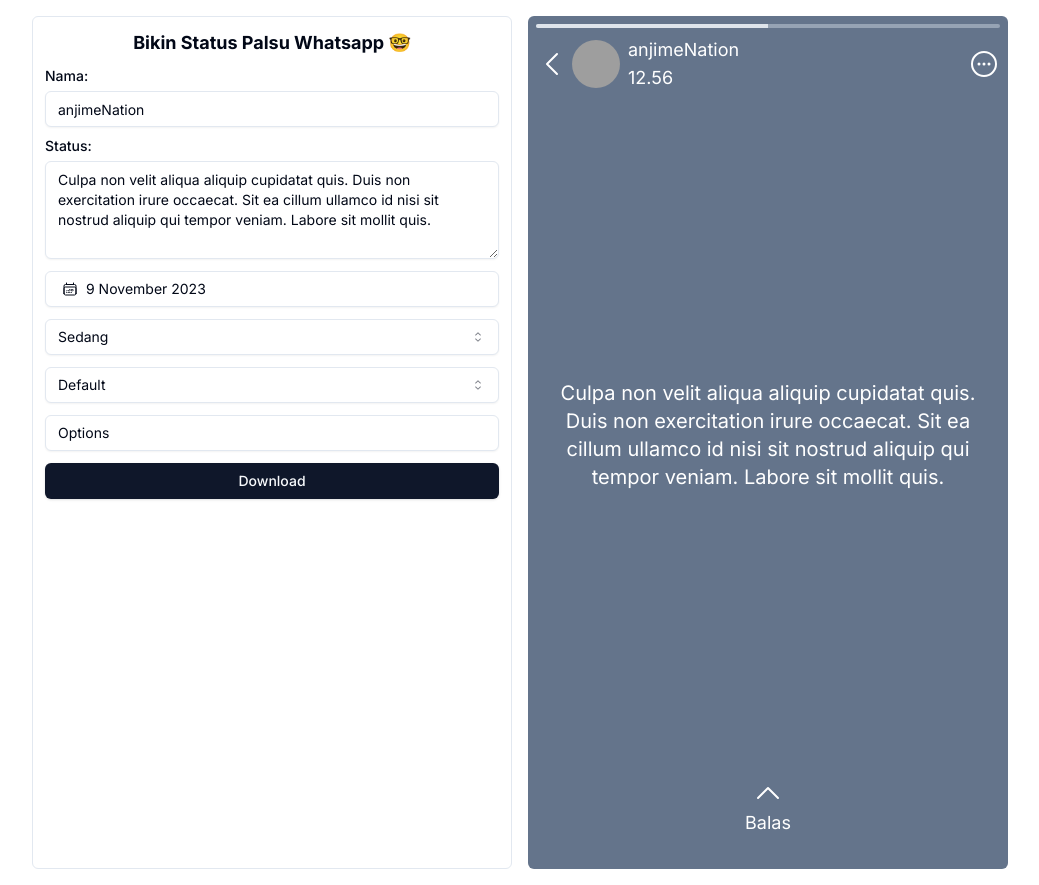
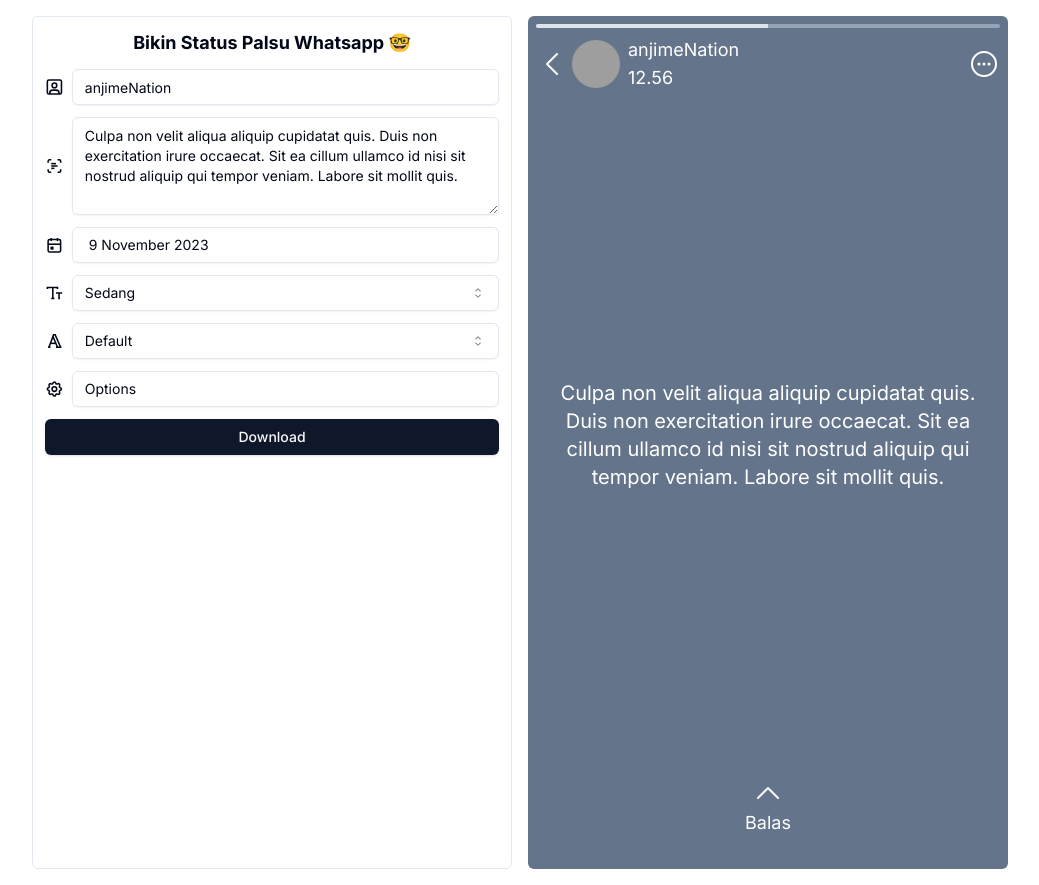
Before and after one commit to dotslashf/whatsapp-status-generator, a Next.js app: page / in a window 1280 px wide. Shown: the whole page, without its empty margins (120-1159 px from the left). Built offline with nearby package versions, Linux system fonts and the light colour scheme; grey boxes are pictures that could not be loaded.

Commit message:
feat: add icons and update UI components

```diff
--- a/app/components/Form.tsx
+++ b/app/components/Form.tsx
@@ -15,6 +15,14 @@ import {
   CollapsibleContent,
   CollapsibleTrigger,
 } from '@/components/ui/collapsible';
+import {
+  CalendarIcon,
+  ConfigIcon,
+  FontIcon,
+  PersonIcon,
+  SizeIcon,
+  TextIcon,
+} from './Icons';
 interface FormProps {
   onButtonClick: () => void;
 }
@@ -65,6 +73,8 @@ export default function Form(props: FormProps) {
         onChange={(e) => {
           setForm({ ...form, name: e.target.value });
         }}
+        icon={<PersonIcon className="w-5 h-5 mr-2 " />}
+        isLabelHidden={true}
       />
       <InputWithLabel
         id="status"
@@ -75,30 +85,43 @@ export default function Form(props: FormProps) {
         onChange={(e) => {
           setForm({ ...form, status: e.target.value });
         }}
+        icon={<TextIcon className="w-5 h-5 mr-2 " />}
+        isLabelHidden={true}
       />
+      <div className="flex items-center">
+        <CalendarIcon className="w-5 h-5 mr-2 " />
         <DatePicker />
+      </div>
+      <div className="flex items-center">
+        <SizeIcon className="w-5 h-5 mr-2 " />
         <SelectDropdown
           placeholder="Ukuran Text"
           options={textSizeOptions}
           id="statusTextSize"
         />
+      </div>
+      <div className="flex items-center">
+        <FontIcon className="w-5 h-5 mr-2 " />
         <SelectDropdown
           placeholder="Jenis Font"
           options={textFontOptions}
           id="statusFontName"
         />
+      </div>
       <Collapsible>
+        <div className="flex items-center">
+          <ConfigIcon className="w-5 h-5 mr-2 " />
           <CollapsibleTrigger className="flex items-center justify-between w-full px-3 py-2 text-sm bg-white border rounded-md shadow-sm h-9 border-input ring-offset-background placeholder:text-muted-foreground focus:outline-none focus:ring-1 focus:ring-ring disabled:cursor-not-allowed disabled:opacity-50">
             <span>Options</span>
           </CollapsibleTrigger>
-        <CollapsibleContent id="options" className="flex flex-col space-y-2">
+        </div>
+        <CollapsibleContent id="options" className="flex flex-col space-y-3">
           <div className="flex justify-between mt-4 space-x-4">
             <InputWithLabel
               id="avatar"
               type="file"
               name="Avatar: "
               value={''}
-              className="w-2/3"
               onChange={(e) => {
                 if (e.target.files) {
                   setForm({
@@ -155,6 +178,7 @@ export default function Form(props: FormProps) {
                 }
               }}
             />
+          </div>
           <div className="grid items-center w-full gap-y-2">
             <Label htmlFor="statusPercentage">Persentase Status:</Label>
             <div className="flex w-full gap-x-2">
@@ -176,11 +200,10 @@ export default function Form(props: FormProps) {
               />
             </div>
           </div>
-          </div>
           <div className="flex space-x-4">
             <ColorPicker
               id="backgroundColor"
-              name="Warna Latar Belakang:"
+              name="Warna Latar:"
               value={form.backgroundColor}
               gradient={true}
               onChange={(e) => {
--- /dev/null
+++ b/app/components/Icons.tsx
@@ -0,0 +1,111 @@
+interface IconProps {
+  className?: string;
+}
+
+export const SizeIcon = (props: IconProps) => (
+  <svg
+    xmlns="http://www.w3.org/2000/svg"
+    className={props.className}
+    viewBox="0 0 24 24"
+    strokeWidth="2"
+    stroke="currentColor"
+    fill="none"
+  >
+    <path stroke="none" d="M0 0h24v24H0z" fill="none" />
+    <path d="M3 7v-2h13v2" />
+    <path d="M10 5v14" />
+    <path d="M12 19h-4" />
+    <path d="M15 13v-1h6v1" />
+    <path d="M18 12v7" />
+    <path d="M17 19h2" />
+  </svg>
+);
+
+export const FontIcon = (props: IconProps) => (
+  <svg
+    xmlns="http://www.w3.org/2000/svg"
+    className={props.className}
+    viewBox="0 0 24 24"
+    strokeWidth="2"
+    stroke="currentColor"
+    fill="none"
+  >
+    <path stroke="none" d="M0 0h24v24H0z" fill="none" />
+    <path d="M4 20l3 0" />
+    <path d="M14 20l7 0" />
+    <path d="M6.9 15l6.9 0" />
+    <path d="M10.2 6.3l5.8 13.7" />
+    <path d="M5 20l6 -16l2 0l7 16" />
+  </svg>
+);
+
+export const CalendarIcon = (props: IconProps) => (
+  <svg
+    xmlns="http://www.w3.org/2000/svg"
+    className={props.className}
+    viewBox="0 0 24 24"
+    strokeWidth="2"
+    stroke="currentColor"
+    fill="none"
+  >
+    <path stroke="none" d="M0 0h24v24H0z" fill="none" />
+    <path d="M4 5m0 2a2 2 0 0 1 2 -2h12a2 2 0 0 1 2 2v12a2 2 0 0 1 -2 2h-12a2 2 0 0 1 -2 -2z" />
+    <path d="M16 3l0 4" />
+    <path d="M8 3l0 4" />
+    <path d="M4 11l16 0" />
+    <path d="M8 15h2v2h-2z" />
+  </svg>
+);
+
+export const TextIcon = (props: IconProps) => (
+  <svg
+    xmlns="http://www.w3.org/2000/svg"
+    className={props.className}
+    width="24"
+    height="24"
+    viewBox="0 0 24 24"
+    strokeWidth="2"
+    stroke="currentColor"
+    fill="none"
+  >
+    <path stroke="none" d="M0 0h24v24H0z" fill="none" />
+    <path d="M4 8v-2a2 2 0 0 1 2 -2h2" />
+    <path d="M4 16v2a2 2 0 0 0 2 2h2" />
+    <path d="M16 4h2a2 2 0 0 1 2 2v2" />
+    <path d="M16 20h2a2 2 0 0 0 2 -2v-2" />
+    <path d="M8 12h8" />
+    <path d="M8 9h6" />
+    <path d="M8 15h4" />
+  </svg>
+);
+
+export const PersonIcon = (props: IconProps) => (
+  <svg
+    className={props.className}
+    xmlns="http://www.w3.org/2000/svg"
+    viewBox="0 0 24 24"
+    strokeWidth="2"
+    stroke="currentColor"
+    fill="none"
+  >
+    <path stroke="none" d="M0 0h24v24H0z" fill="none" />
+    <path d="M9 10a3 3 0 1 0 6 0a3 3 0 0 0 -6 0" />
+    <path d="M6 21v-1a4 4 0 0 1 4 -4h4a4 4 0 0 1 4 4v1" />
+    <path d="M3 5a2 2 0 0 1 2 -2h14a2 2 0 0 1 2 2v14a2 2 0 0 1 -2 2h-14a2 2 0 0 1 -2 -2v-14z" />
+  </svg>
+);
+
+export const ConfigIcon = (props: IconProps) => (
+  <svg
+    xmlns="http://www.w3.org/2000/svg"
+    className={props.className}
+    viewBox="0 0 24 24"
+    strokeWidth="2"
+    stroke="currentColor"
+    fill="none"
+  >
+    <path stroke="none" d="M0 0h24v24H0z" fill="none" />
+    <path d="M10.325 4.317c.426 -1.756 2.924 -1.756 3.35 0a1.724 1.724 0 0 0 2.573 1.066c1.543 -.94 3.31 .826 2.37 2.37a1.724 1.724 0 0 0 1.065 2.572c1.756 .426 1.756 2.924 0 3.35a1.724 1.724 0 0 0 -1.066 2.573c.94 1.543 -.826 3.31 -2.37 2.37a1.724 1.724 0 0 0 -2.572 1.065c-.426 1.756 -2.924 1.756 -3.35 0a1.724 1.724 0 0 0 -2.573 -1.066c-1.543 .94 -3.31 -.826 -2.37 -2.37a1.724 1.724 0 0 0 -1.065 -2.572c-1.756 -.426 -1.756 -2.924 0 -3.35a1.724 1.724 0 0 0 1.066 -2.573c-.94 -1.543 .826 -3.31 2.37 -2.37c1 .608 2.296 .07 2.572 -1.065z" />
+    <path d="M9 12a3 3 0 1 0 6 0a3 3 0 0 0 -6 0" />
+  </svg>
+);
--- a/components/ui/datepicker.tsx
+++ b/components/ui/datepicker.tsx
@@ -53,7 +53,6 @@ export default function DatePicker() {
             !date && 'text-muted-foreground'
           )}
         >
-          <CalendarIcon />
           {date ? (
             format(date, 'PPP', { locale: id })
           ) : (
--- a/components/ui/inputWithLabel.tsx
+++ b/components/ui/inputWithLabel.tsx
@@ -1,7 +1,7 @@
 import { Input } from '@/components/ui/input';
 import { Label } from '@/components/ui/label';
 import { Textarea } from './textarea';
-import React, { ChangeEvent, InputHTMLAttributes } from 'react';
+import React, { InputHTMLAttributes } from 'react';
 import clsx from 'clsx';
 
 interface InputWithLabelProps {
@@ -13,11 +13,17 @@ interface InputWithLabelProps {
   onKeyDown?: (event: React.KeyboardEvent<HTMLInputElement>) => void;
   placeholder?: string;
   className?: string;
+  icon?: React.ReactNode;
+  isLabelHidden?: boolean;
 }
 export function InputWithLabel(props: Readonly<InputWithLabelProps>) {
   return (
-    <div className={clsx('grid items-center w-full gap-y-2', props.className)}>
-      <Label htmlFor={props.id}>{props.name}</Label>
+    <div className="flex items-center w-full">
+      {props.icon && props.icon}
+      <div
+        className={clsx('grid items-center w-full gap-y-2', props.className)}
+      >
+        {!props.isLabelHidden && <Label htmlFor={props.id}>{props.name}</Label>}
         {props.type === 'textarea' ? (
           <Textarea
             id={props.id}
@@ -33,10 +39,11 @@ export function InputWithLabel(props: Readonly<InputWithLabelProps>) {
             placeholder={props.placeholder}
             onChange={props.onChange}
             value={props.value}
-          className="bg-white"
+            className={clsx('bg-white', props.className)}
             onKeyDown={props.onKeyDown}
           />
         )}
       </div>
+    </div>
   );
 }
--- a/components/ui/slider.tsx
+++ b/components/ui/slider.tsx
@@ -20,7 +20,7 @@ const Slider = React.forwardRef<
     <SliderPrimitive.Track className="relative h-1.5 w-full grow overflow-hidden rounded-full bg-primary/20">
       <SliderPrimitive.Range className="absolute h-full bg-primary/40" />
     </SliderPrimitive.Track>
-    <SliderPrimitive.Thumb className="block w-4 h-4 transition-colors border rounded-full shadow border-primary/50 bg-background focus-visible:outline-none focus-visible:ring-1 focus-visible:ring-ring disabled:pointer-events-none disabled:opacity-50" />
+    <SliderPrimitive.Thumb className="block w-4 h-4 transition-colors border rounded-sm shadow border-primary/50 bg-background focus-visible:outline-none focus-visible:ring-1 focus-visible:ring-ring disabled:pointer-events-none disabled:opacity-50" />
   </SliderPrimitive.Root>
 ));
 Slider.displayName = SliderPrimitive.Root.displayName;
```
Lines whose indentation alone changed are shown as unchanged.
